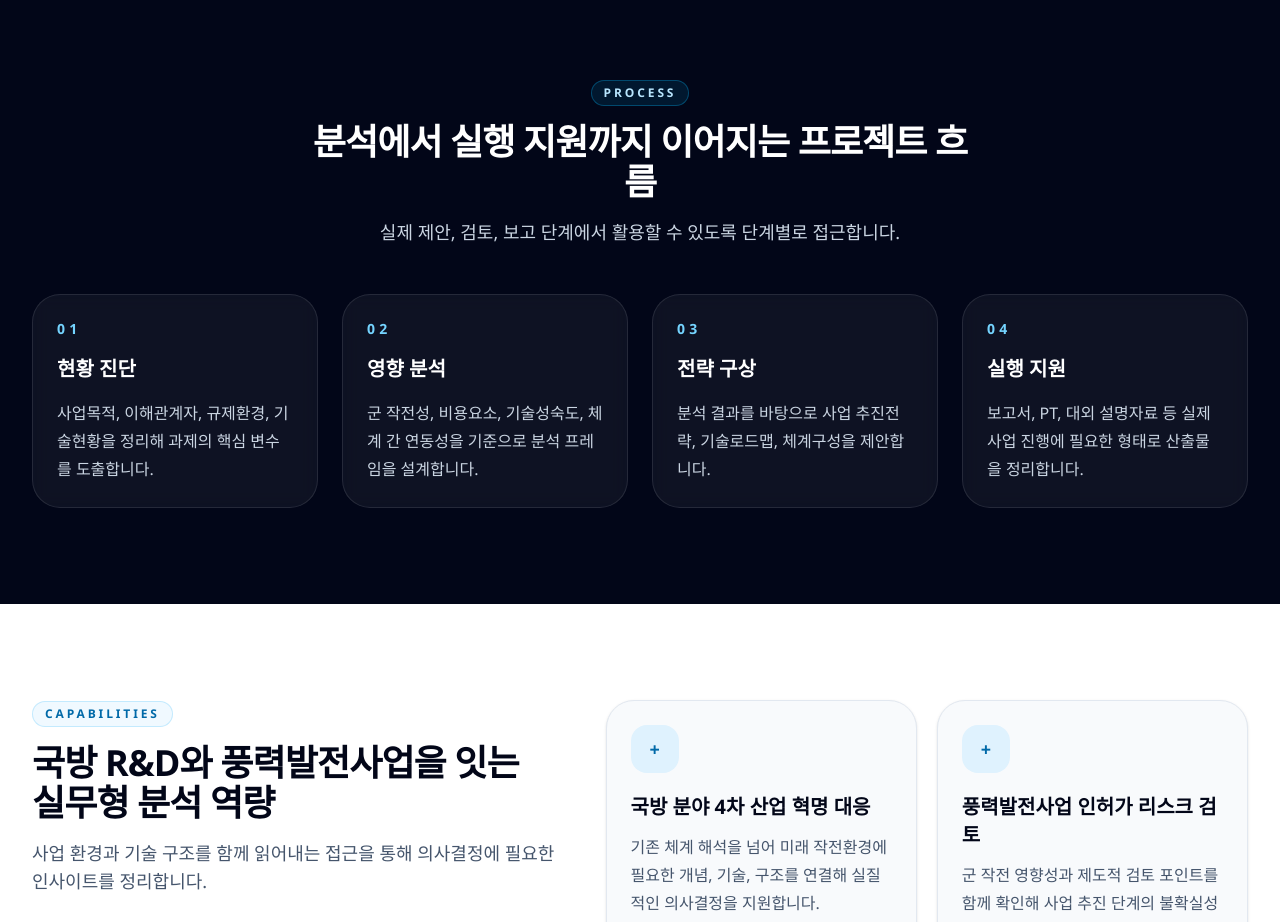
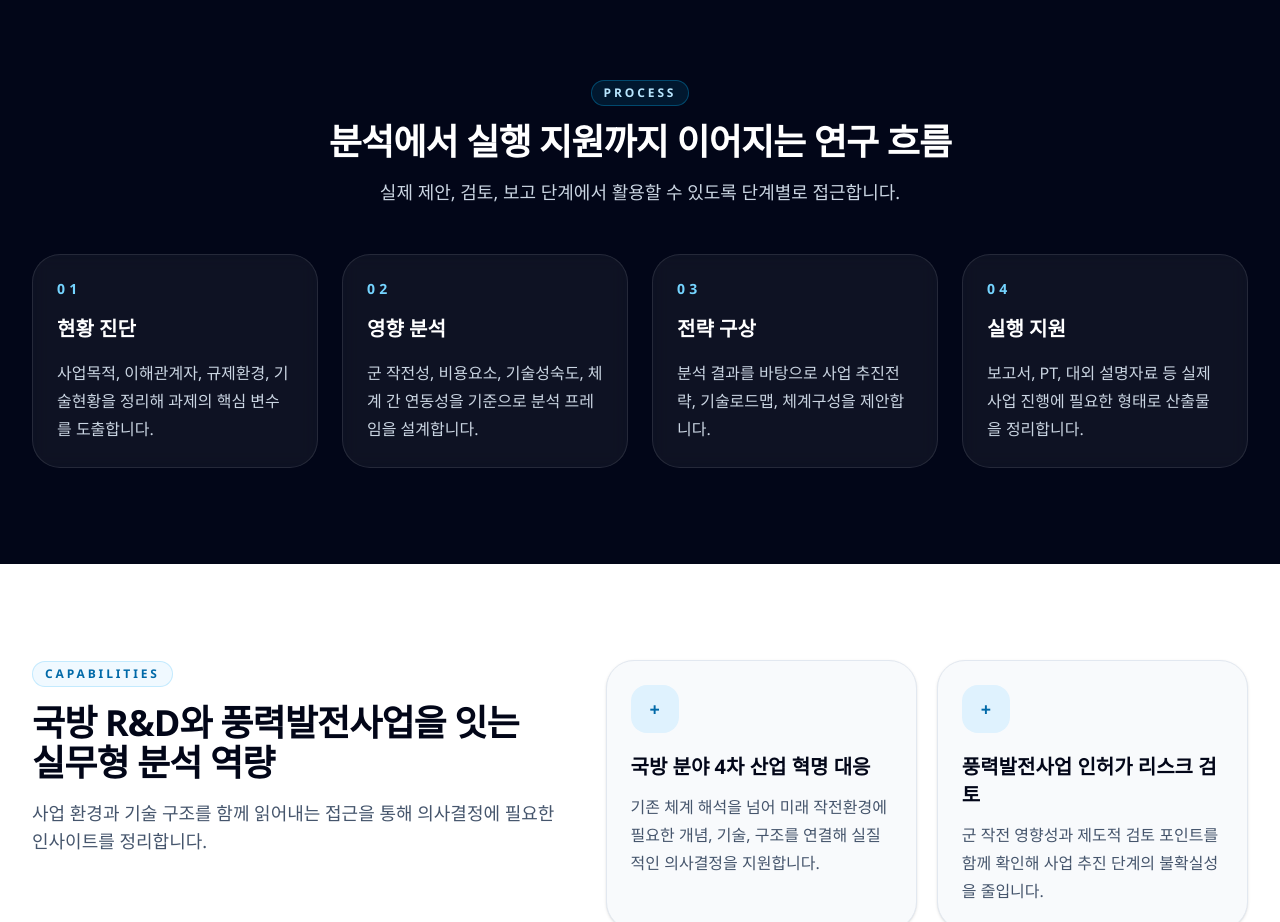
Before and after one commit to giuhyoung/ceg_website, a React (Vite) app: page / in a window 1280 px wide. Shown: the part 2400-3322 px from the top of the page. Built offline with nearby package versions, Linux system fonts and the light colour scheme; a web font is replaced by a local one.

Commit message:
멘트수정 프로젝트 > 연구흐름

```diff
--- a/src/App.jsx
+++ b/src/App.jsx
@@ -177,7 +177,7 @@ function App() {
           <div className="mx-auto max-w-7xl px-6 lg:px-8">
             <SectionTitle
               eyebrow="Process"
-              title="분석에서 실행 지원까지 이어지는 프로젝트 흐름"
+              title="분석에서 실행 지원까지 이어지는 연구 흐름"
               description="실제 제안, 검토, 보고 단계에서 활용할 수 있도록 단계별로 접근합니다."
               align="center"
               theme="dark"
```
